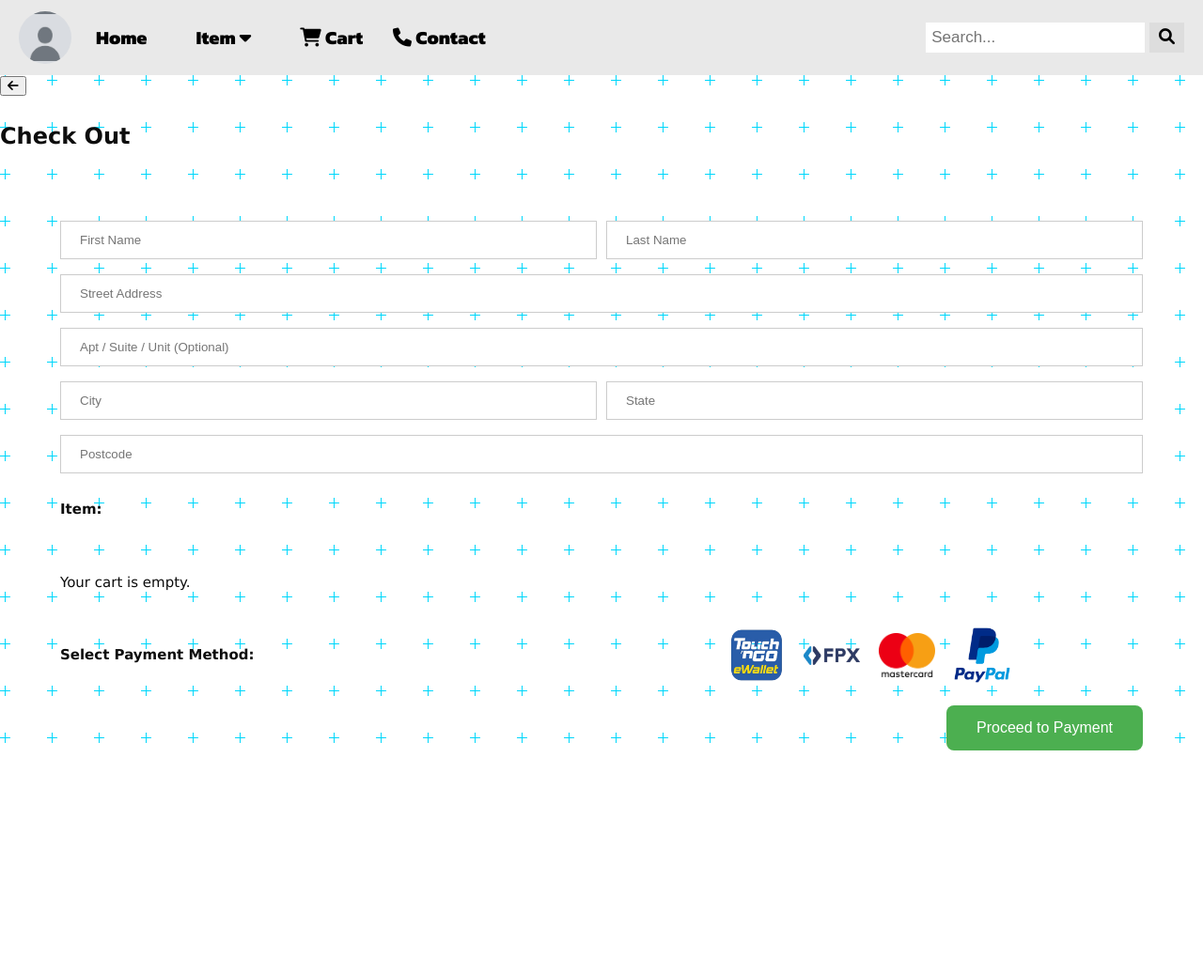
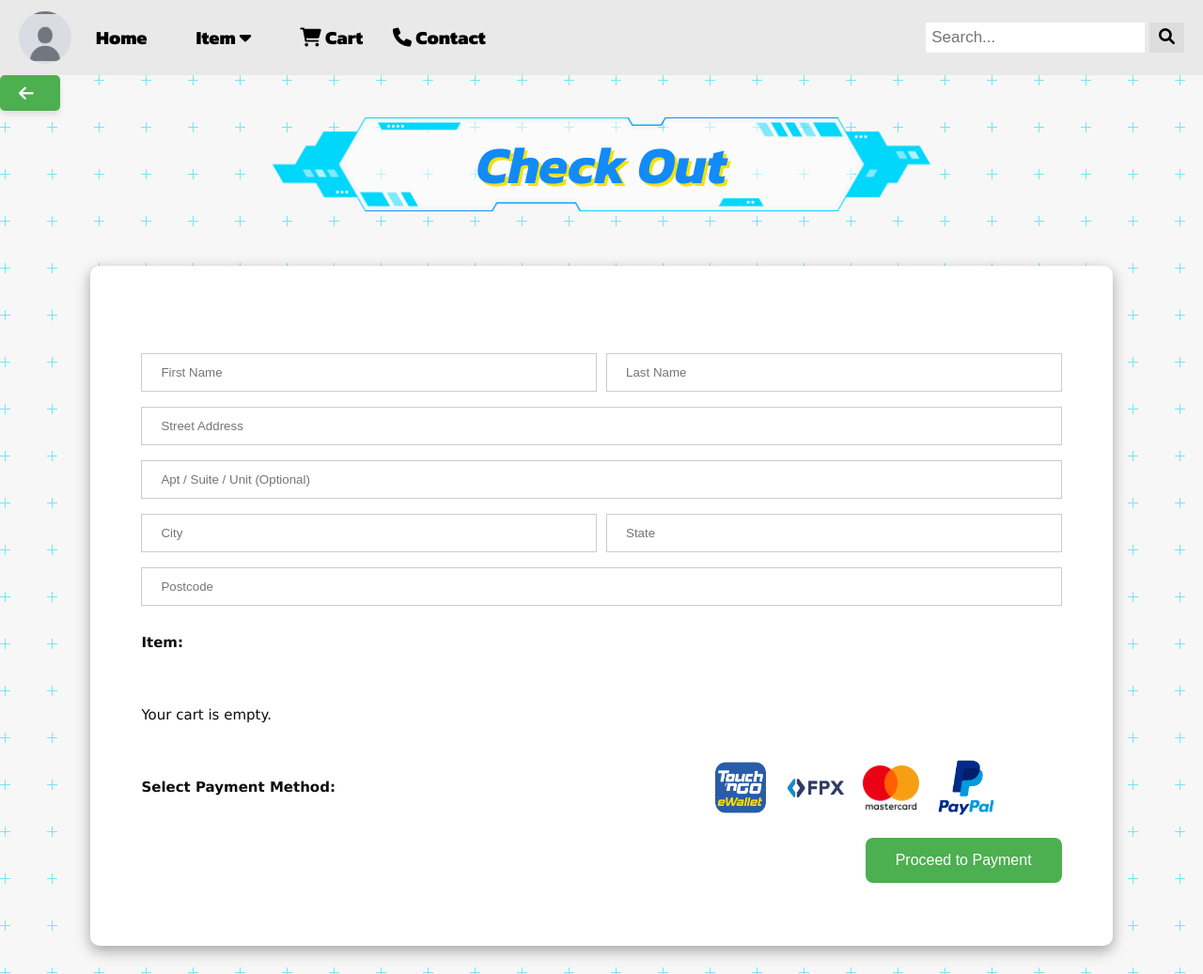
Before and after one commit to Raymond920/Angel_24, a PHP site: page /cart/checkout.php in a window 1280 px wide. Shown: the part 70-1107 px from the top of the page at 94% size. Before the commit the page ends 869 px from the top, so only its background shows below. Run offline with PHP 8.4, Linux system fonts and the light colour scheme; a user stored in the database is signed in; data comes from the database, SQL or seed files in the repository; data that the repository does not hold is empty; some web fonts are replaced.

Commit message:
responsive design all done

```diff
--- a/cart/checkout.php
+++ b/cart/checkout.php
@@ -12,14 +12,20 @@ if(!isset($_SESSION['username'])) {
     <head>
         <title>Check Out</title>
         <link rel="stylesheet" href="../style/mystyle1.css">
+        <link rel="stylesheet" href="../style/previousButton.css">
+        <link rel="stylesheet" href="../style/animation.css">
     </head>
     <body>
         <?php include("../includes/header.php"); ?>
         <?php include("../includes/navigation.php"); ?>
-        <button onclick="history.back()"><i class="fa fa-arrow-left"></i></button>
-        <h3>Check Out</h3>
 
-        <?php include("shippingForm.php"); ?>
+        <article class="checkout-page">
+            <section class="bg-frame">
+                <button onclick="history.back()" class="previous-button"><i class="fa fa-arrow-left"></i></button>
+                <h1 class="title"><div class="inner glitch"><span>Check Out</span></div></h1>
+            <?php include("shippingForm.php"); ?>
+            </section>
+        </article>
 
     </body>
 </html>
--- a/cart/shippingForm.php
+++ b/cart/shippingForm.php
@@ -19,6 +19,7 @@
         <div class='payment-method-container'>
             <div class='payment-options'>
             <h4>Select Payment Method:</h4>
+                <div>
                     <label>
                         <input type='radio' name='payment_method' value='tng' required>
                         <div class="payment-method-image-container">
@@ -45,6 +46,7 @@
                     </label>
                 </div>
             </div>
+        </div>
         <br>
         <button type="submit" class="payment-button">Proceed to Payment</button>
     </form>
--- a/itemList/itemDetail.php
+++ b/itemList/itemDetail.php
@@ -53,6 +53,7 @@
         <title><?php echo htmlspecialchars($pName); ?></title>
         <link rel="stylesheet" href="../style/mystyle1.css">
         <link rel="stylesheet" href="../style/itemDetail.css">
+        <link rel="stylesheet" href="../style/previousButton.css">
         <link rel="stylesheet" href="../style/quantitySelector.css">
         <meta name="viewport" content="width=device-width, initial-scale=1.0">
         <style>
--- a/style/checkout_item.css
+++ b/style/checkout_item.css
@@ -15,6 +15,7 @@
     background-color: lightblue;
     width: 100%;
     margin: 0 auto;
+    padding: 10px 0;
 }
 
 .product-row img {
@@ -36,3 +37,10 @@
 .price-container {
     justify-self: start; /* Aligns the container to the left of its column */
 }
+
+@media (max-width: 700px) {
+    .product-row img {
+        width: 18vw;
+        height: auto;
+    }
+}
--- a/style/form.css
+++ b/style/form.css
@@ -1,3 +1,13 @@
+.shipping-form-container {
+    padding-top: 30px;
+    margin: 0 auto;
+    border-radius: 10px;
+    padding-bottom: 60px;
+    background-color: white;
+    box-shadow: rgba(0, 0, 0, 0.35) 0px 5px 15px;
+    width: 85%;
+}
+
 .shipping-form {
     margin: 5% auto 5% auto;
     width: 90%;
@@ -17,6 +27,11 @@
 }
 
 .payment-options {
+    display: flex;
+    gap: 20px;
+}
+
+.payment-method-container .payment-options div {
     display: flex;
     gap: 20px;
 }
@@ -88,3 +103,17 @@
 h4 {
     width: 60%;
 }
+
+@media (max-width: 700px) {
+    .payment-options {
+        flex-direction: column;
+        align-items: flex-start;
+        gap: 10px;
+    }
+    .payment-logo {
+        width: 12vw;
+    }
+    .payment-method-container .payment-options div {
+        gap: 2vw;
+    }
+}
--- a/style/mystyle1.css
+++ b/style/mystyle1.css
@@ -62,16 +62,34 @@ body {
     font-size: 100%;
 }
 
-.bg-frame .title {
+.cart-page .bg-frame,
+.checkout-page .bg-frame {
+    position: relative;
+    display: block;
+    z-index: 3;
+    margin-top: 0;
+    background-color: rgba(239, 239, 240, 0.5);
+    font-size: 100%;
+    min-height: 100vh;
+    padding-bottom: 30px;
+}
+
+.cart-page .bg-frame .title,
+.checkout-page .bg-frame .title {
+    color: #128afa;
+}
+
+.bg-frame .title,
+.bg-frame .search-result {
     position: relative;
     font-size: 3.5rem;
     margin-top: 0;
+    margin-bottom: 4vw;
 }
 
 .bg-frame .search-result{
-    position: relative;
     font-size: 2rem;
-    margin-top: 0;
+    line-height: 2.5;
 }
 
 @media screen and (min-width: 769px) {
--- /dev/null
+++ b/style/previousButton.css
@@ -0,0 +1,22 @@
+.previous-button {
+    background-color: #4CAF50; /* Green background */
+    color: white; /* White text */
+    border: none; /* Remove default border */
+    padding: 10px 20px; /* Add some padding */
+    font-size: 16px; /* Adjust font size */
+    cursor: pointer; /* Change cursor on hover */
+    border-radius: 5px; /* Rounded corners */
+    display: flex; /* Flexbox for aligning icon and text */
+    align-items: center; /* Vertically center the icon */
+    transition: background-color 0.3s ease, transform 0.3s ease;
+    box-shadow: 0 4px 6px rgba(0, 0, 0, 0.1); /* Light shadow */
+}
+
+.previous-button i {
+    margin-right: 8px; /* Space between the icon and text */
+    font-size: 18px; /* Adjust icon size */
+}
+
+.previous-button:hover {
+    background-color: #45a049;
+}
--- a/style/quantitySelector.css
+++ b/style/quantitySelector.css
@@ -53,3 +53,7 @@ input[type=number]::-webkit-outer-spin-button {
     float: right;
     border: 0;
 }
+
+.add-to-cart-button:hover {
+    background-color: #45a049;
+}
```
Also changed, not shown: cart/index.php (+10 -5 lines), style/cart.css (+14 -1 lines), style/itemDetail.css (+0 -24 lines), images/nothing_in_cart.png (deleted), images/overview_icon.png (deleted). Lines whose indentation alone changed are shown as unchanged.
